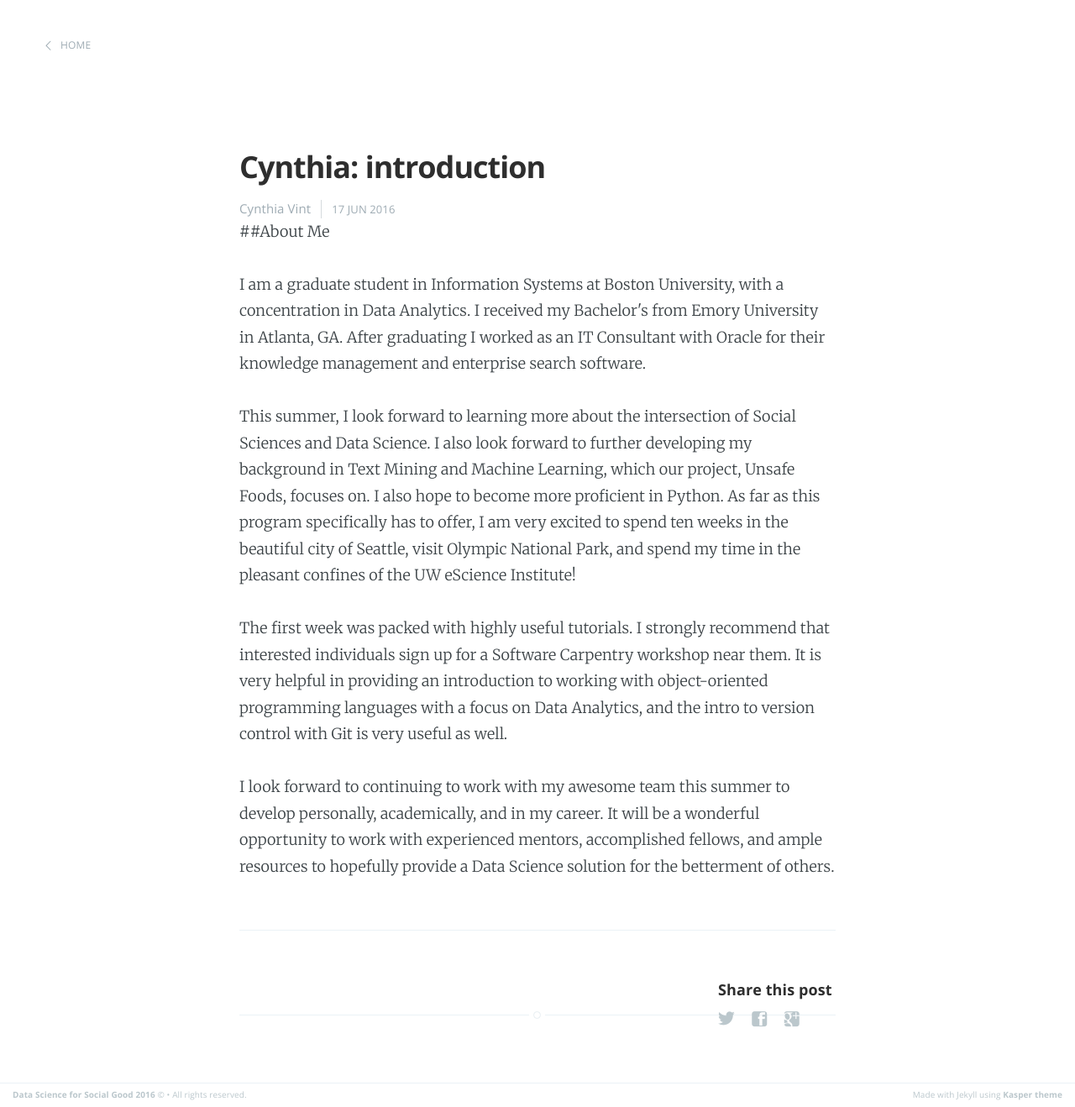
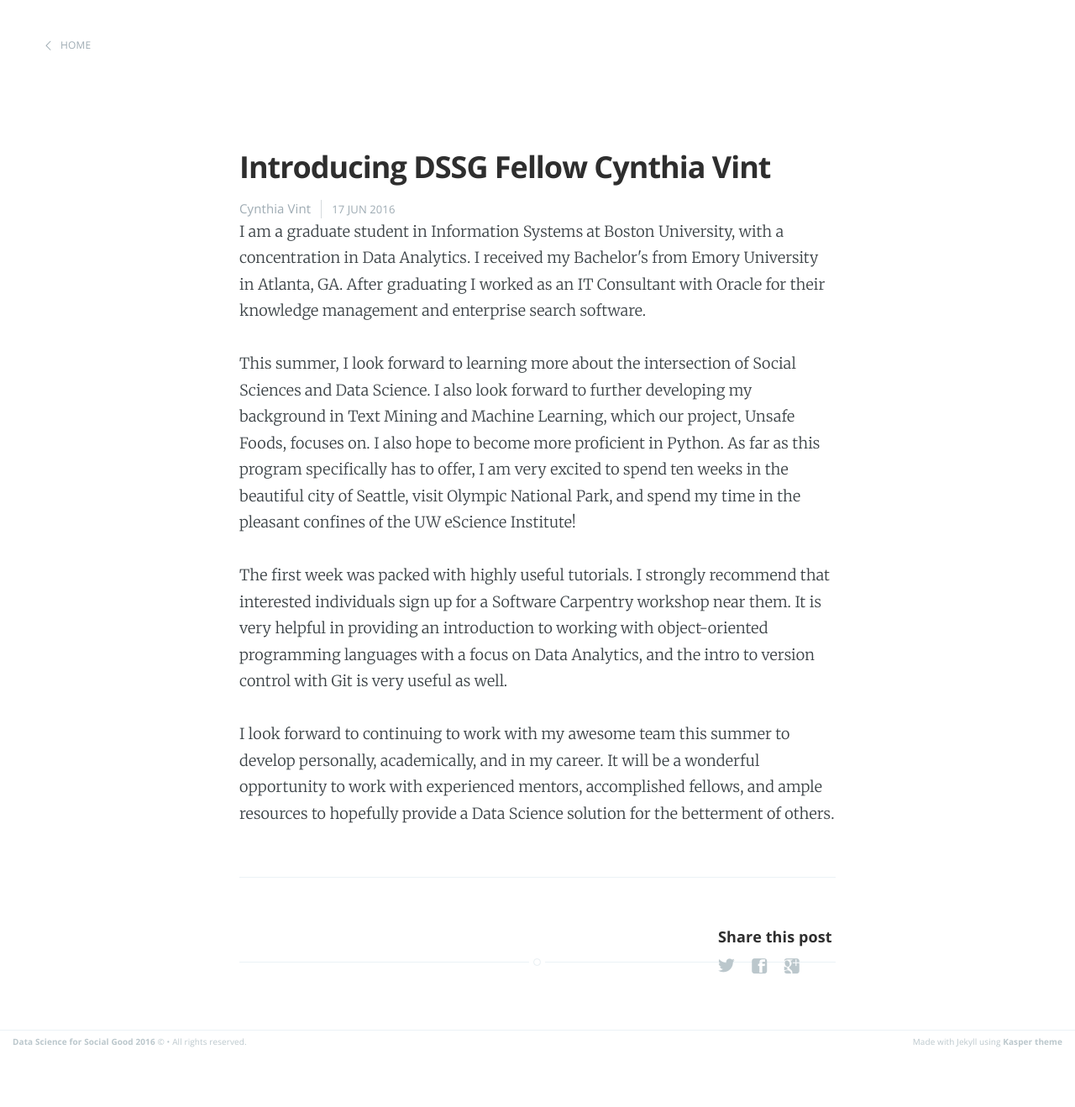
Before and after one commit to uwescience/DSSG2016, a Jekyll site: the page built from _posts/2016-06-17-cynthia-intro.md, in a window 1280 px wide. Shown: the whole page at 84% size. Built offline with Jekyll 4.4.1, drawn with Linux system fonts in a browser that asks for light colours; after the commit the page ends 1255 px from its top, so only the background shows below that.

Commit message:
Added correct title format

```diff
--- a/_posts/2016-06-17-cynthia-intro.md
+++ b/_posts/2016-06-17-cynthia-intro.md
@@ -1,11 +1,9 @@
 ---
 layout: post
-title: "Cynthia: introduction"
+title: "Introducing DSSG Fellow Cynthia Vint"
 date: 2016-06-17
 author: Cynthia Vint
 ---
-
-##About Me
 
 <p>
 I am a graduate student in Information Systems at Boston University, with a concentration in Data Analytics. I received my Bachelor's from Emory University in Atlanta, GA. After graduating I worked as an IT Consultant with Oracle for their knowledge management and enterprise search software.</p>
```
